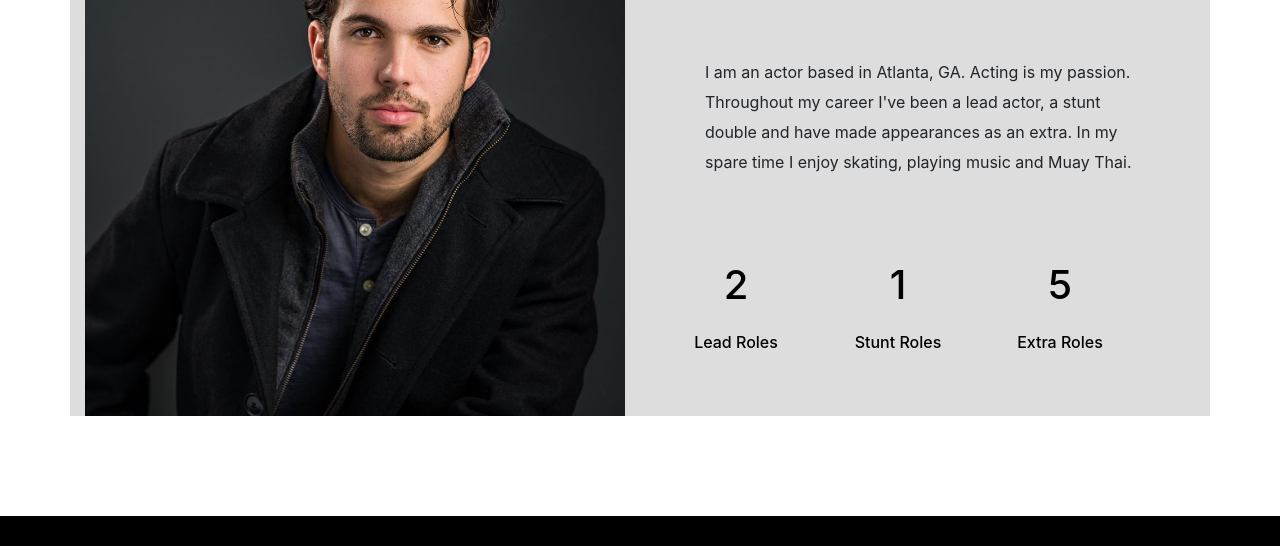
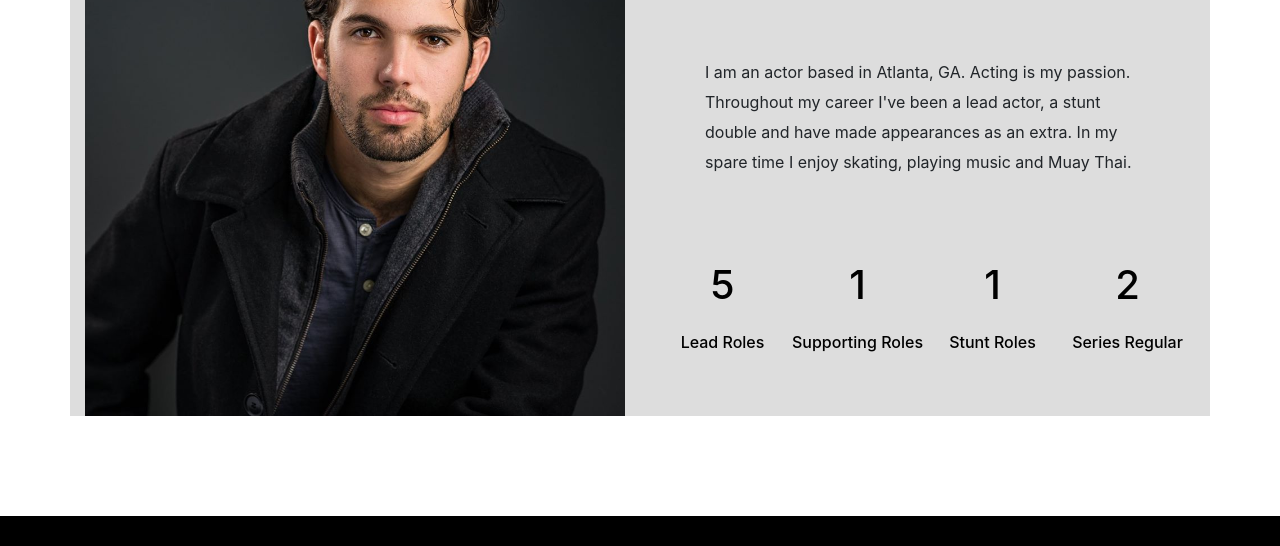
Before and after one commit to LeviScott13/WinnSmith, a plain HTML site: page index.html in a window 1280 px wide. Shown: the part 254-800 px from the top of the page. Drawn offline with nearby package versions, Linux system fonts and the light colour scheme.

Commit message:
Cosmetic changes

```diff
--- a/index.html
+++ b/index.html
@@ -59,17 +59,21 @@
                     <p style="margin-top: 60px; line-height: 30px; margin-left: 50px; margin-right: 40px;">I am an actor based in Atlanta, GA. Acting is my passion. Throughout my career I've been a lead actor, a stunt double and have made appearances as an extra. In my spare time I enjoy skating, playing music and Muay Thai.
                     </p>
                     <br><br>
-                    <div style="width: 30%; float: left; text-align: center;">
-                        <h1 style="color: black; margin: 0px; margin-top: 20px;">2</h1><br>
+                    <div style="width: 25%; float: left; text-align: center;">
+                        <h1 style="color: black; margin: 0px; margin-top: 20px;">5</h1><br>
                         <h6 style="color: black; margin: 0px;">Lead Roles</h6>
                     </div>
-                    <div style="width: 30%; float: left; text-align: center;">
+                    <div style="width: 25%; float: left; text-align: center;">
                         <h1 style="color: black; margin: 0px; margin-top: 20px;">1</h1><br>
-                        <h6 style="color: black; margin: 0px;">Stunt Roles</h6>
+                        <h6 style="color: black; margin: 0px;">Supporting Roles</h6>
                     </div>
-                    <div style="width: 30%; float: left; text-align: center;">
-                        <h1 style="color: black; margin: 0px; margin-top: 20px;">5</h1><br>
-                        <h6 style="color: black; margin: 0px; margin-bottom: 30px;">Extra Roles</h6>
+                    <div style="width: 25%; float: left; text-align: center;">
+                        <h1 style="color: black; margin: 0px; margin-top: 20px;">1</h1><br>
+                        <h6 style="color: black; margin: 0px; margin-bottom: 30px;">Stunt Roles</h6>
+                    </div>
+                    <div style="width: 25%; float: left; text-align: center;">
+                        <h1 style="color: black; margin: 0px; margin-top: 20px;">2</h1><br>
+                        <h6 style="color: black; margin: 0px; margin-bottom: 30px;">Series Regular</h6>
                     </div>
                 </div>
             </div>
```
